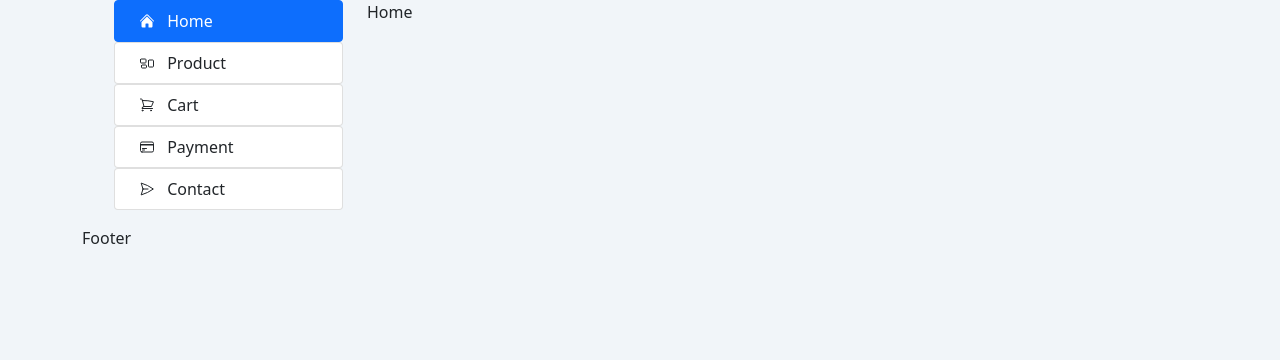
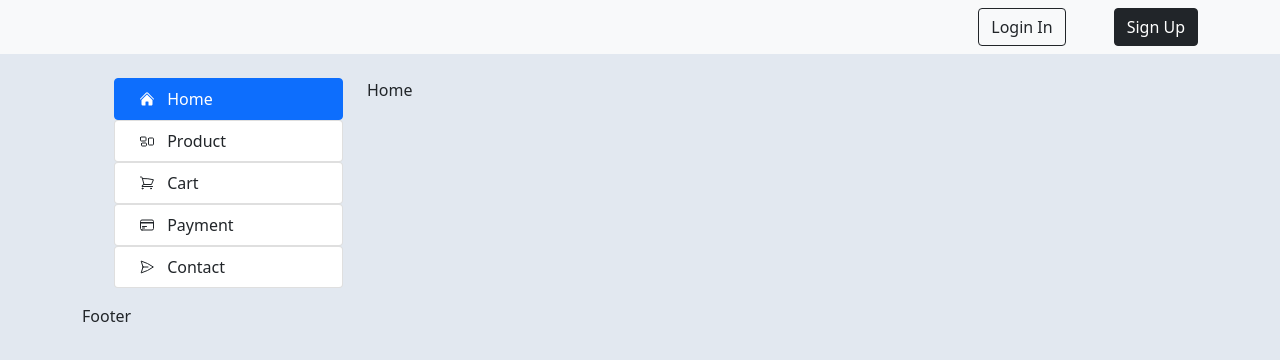
Before and after one commit to Ajinkya6898/my-project, a React (Create React App) app: page /home in a window 1280 px wide. Shown: the top 360 px of the page. Built offline with nearby package versions, Linux system fonts and the light colour scheme.

Commit message:
created the header design

```diff
--- a/src/components/AppLayout.jsx
+++ b/src/components/AppLayout.jsx
@@ -7,9 +7,9 @@ import { Outlet } from "react-router-dom";
 const AppLayout = () => {
   return (
     <>
-      <div className="container">
+      <Header />
+      <div className="container pt-4">
         <div className="row">
-          <Header />
           <div className="col-3">
             <Sidebar />
           </div>
--- a/src/components/Header.jsx
+++ b/src/components/Header.jsx
@@ -5,25 +5,11 @@ import { HiOutlineUser } from "react-icons/hi2";
 
 const Header = () => {
   return (
-    <header className="d-flex h-25 align-items-center">
-      {/* <div>
-        <button className="btn btn-primary">Login In</button>
-        <button className="btn btn-primary">Sign Up</button>
+    <header className="bg-light navbar navbar-expand">
+      <div className="container d-flex justify-content-end">
+        <button className="btn btn-outline-dark mx-5">Login In</button>
+        <button className="btn btn-dark">Sign Up</button>
       </div>
-      <div className="d-flex align-items-center">
-        <span>
-          <p>Ajinkya Joshi</p>
-        </span>
-        <span title="My-Profile">
-          <HiOutlineUser />
-        </span>
-        <span title="Dark Mode">
-          <HiOutlineMoon />
-        </span>
-        <span title="Signout">
-          <HiOutlineArrowRightOnRectangle />
-        </span>
-      </div> */}
     </header>
   );
 };
--- a/src/index.css
+++ b/src/index.css
@@ -1,6 +1,6 @@
 body {
   margin: 0;
-  background-color: #f1f5f9;
+  background-color: #e2e8f0;
   -webkit-font-smoothing: antialiased;
   -moz-osx-font-smoothing: grayscale;
 }
```
